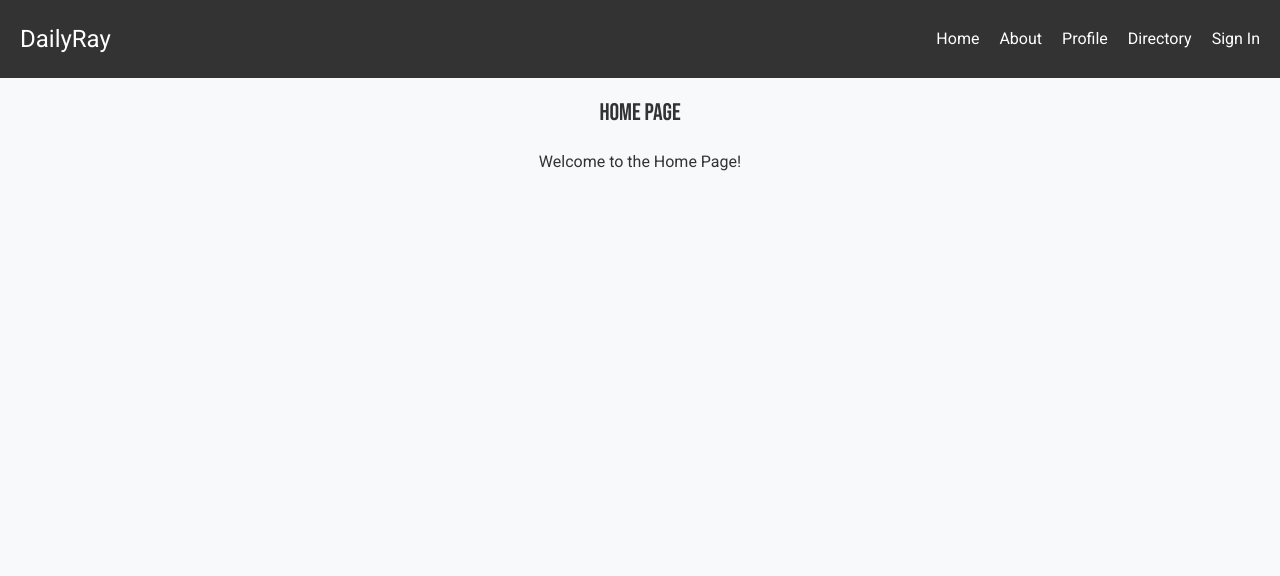
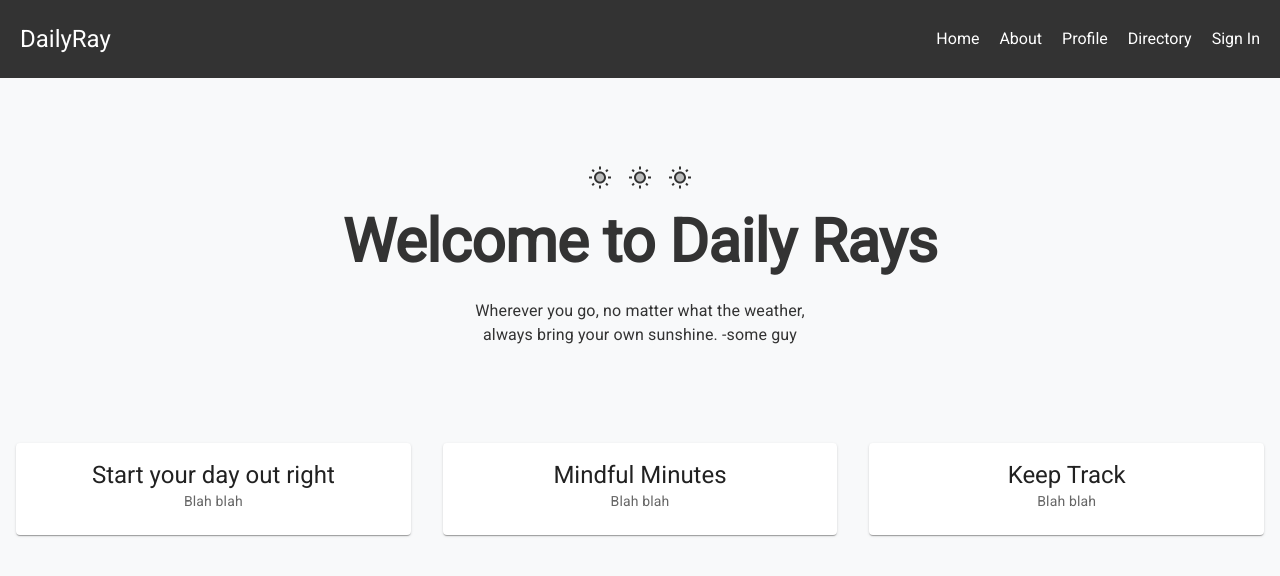
Before and after one commit to UFL-CEN3031-Group-1/Daily-Rays, a React (Vite) app in the folder client/: page / in a window 1280 px wide. Shown: the top 576 px of the page. Built offline with nearby package versions, Linux system fonts and the light colour scheme; no server answers.

Commit message:
skeleton home page

```diff
--- a/client/src/components/Home.jsx
+++ b/client/src/components/Home.jsx
@@ -1,10 +1,68 @@
 import React from 'react';
+import WbSunnyTwoToneIcon from '@mui/icons-material/WbSunnyTwoTone';
+import '@fontsource/roboto/400.css';
+import Typography from '@mui/material/Typography';
+import Box from '@mui/material/Box';
+import Card from '@mui/material/Card';
+import CardContent from '@mui/material/CardContent';
+import { Grid2 } from '@mui/material';
 
 const Home = () => {
     return (
         <div>
-            <h1>Home Page</h1>
-            <p>Welcome to the Home Page!</p>
+            <Box textAlign="center" padding={2}>
+                <Box display="flex" justifyContent="center" marginBottom={1} paddingTop={8}>
+                    <WbSunnyTwoToneIcon fontSize="medium" sx={{ margin: 1 }} />
+                    <WbSunnyTwoToneIcon fontSize="medium" sx={{ margin: 1 }} />
+                    <WbSunnyTwoToneIcon fontSize="medium" sx={{ margin: 1 }} />
+                </Box>
+                <Typography variant="h2" gutterBottom >
+                    <strong>Welcome to Daily Rays</strong>
+                </Typography>
+                <Typography variant="body1" paddingBottom={8}>
+                    Wherever you go, no matter what the weather,<br />
+                    always bring your own sunshine. -some guy
+                </Typography>
+            </Box>
+
+            <Grid2 container spacing={4} justifyContent="center" padding={2}>
+                <Grid2 size={4}>
+                    <Card sx={{ width: '100%' }}>
+                        <CardContent>
+                            <Typography variant="h5" component="div">
+                                Start your day out right
+                            </Typography>
+                            <Typography variant="body2" color="text.secondary">
+                                Blah blah
+                            </Typography>
+                        </CardContent>
+                    </Card>
+                </Grid2>
+                <Grid2 size={4}>
+                    <Card sx={{ width: '100%' }}>
+                        <CardContent>
+                            <Typography variant="h5" component="div">
+                                Mindful Minutes
+                            </Typography>
+                            <Typography variant="body2" color="text.secondary">
+                                Blah blah
+                            </Typography>
+                        </CardContent>
+                    </Card>
+                </Grid2>
+                <Grid2 size={4}>
+                    <Card sx={{ width: '100%' }}>
+                        <CardContent>
+                            <Typography variant="h5" component="div">
+                                Keep Track
+                            </Typography>
+                            <Typography variant="body2" color="text.secondary">
+                                Blah blah
+                            </Typography>
+                        </CardContent>
+                    </Card>
+                </Grid2>
+            </Grid2>
         </div>
     );
 };
--- a/package.json
+++ b/package.json
@@ -13,6 +13,12 @@
     "npm": "10.x"
   },
   "dependencies": {
+    "@emotion/react": "^11.13.3",
+    "@emotion/styled": "^11.13.0",
+    "@fontsource/roboto": "^5.1.0",
+    "@mui/icons-material": "^6.1.4",
+    "@mui/material": "^6.1.4",
+    "@toolpad/core": "^0.8.1",
     "axios": "^1.7.7",
     "express": "^4.21.0",
     "firebase": "^10.14.1",
```
Also changed, not shown: 1 other file (tests, documents, lock files or other folders).
